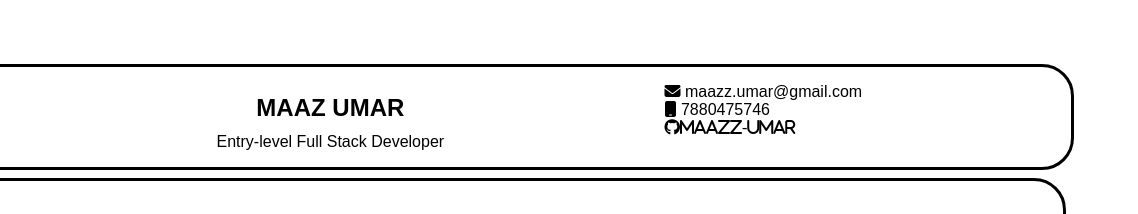
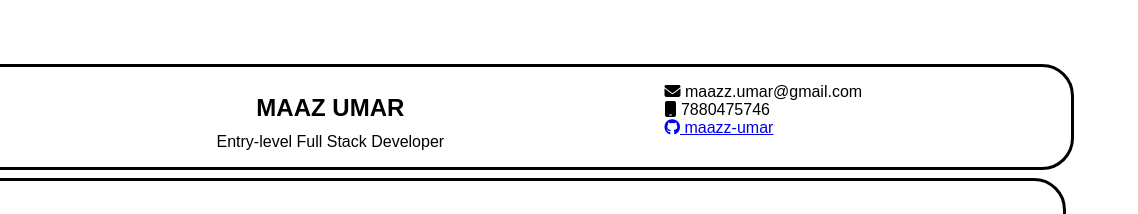
Before and after one commit to kalmux1/Shadow-Fox, a plain HTML site: page Content.html in a window 1280 px wide. Shown: the top 214 px of the page, 142-1280 px from the left. Drawn offline with Linux system fonts and the light colour scheme; a web font is replaced by a local one.

Commit message:
Addind Github profile Link

```diff
--- a/Content.html
+++ b/Content.html
@@ -20,7 +20,10 @@
                     <br>
                     <i class="fa-solid fa-mobile"></i> 7880475746
                     <br>
-                    <i class="fa-brands fa-github">maazz-umar</i>
+                    <a href="https://github.com/maazz-umar" target="_blank">
+                        <i class="fa-brands fa-github"></i> maazz-umar
+                      </a>
+
                 </div>
             </div>
         </header>
```
